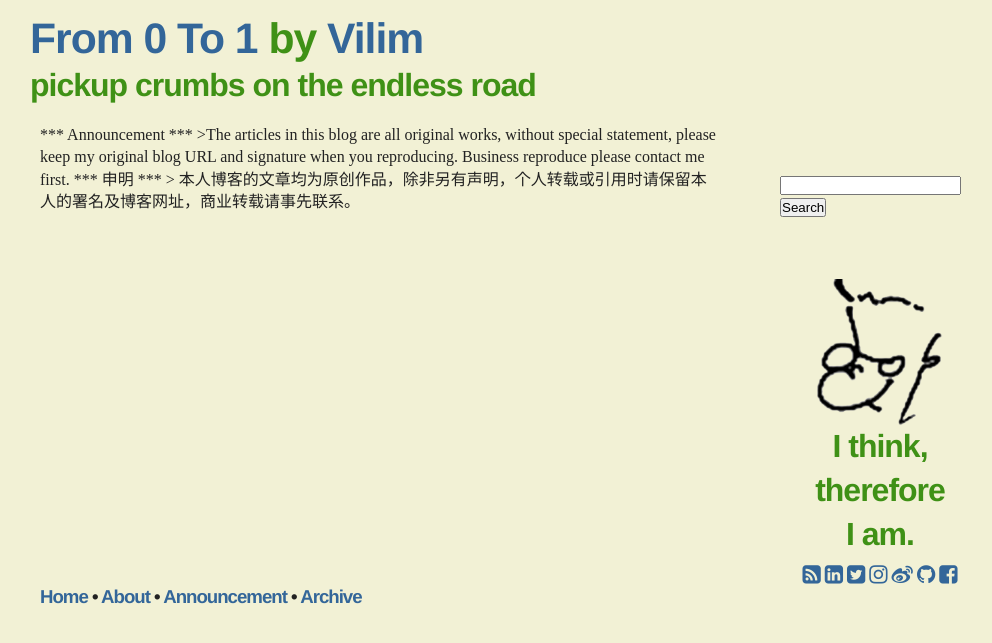
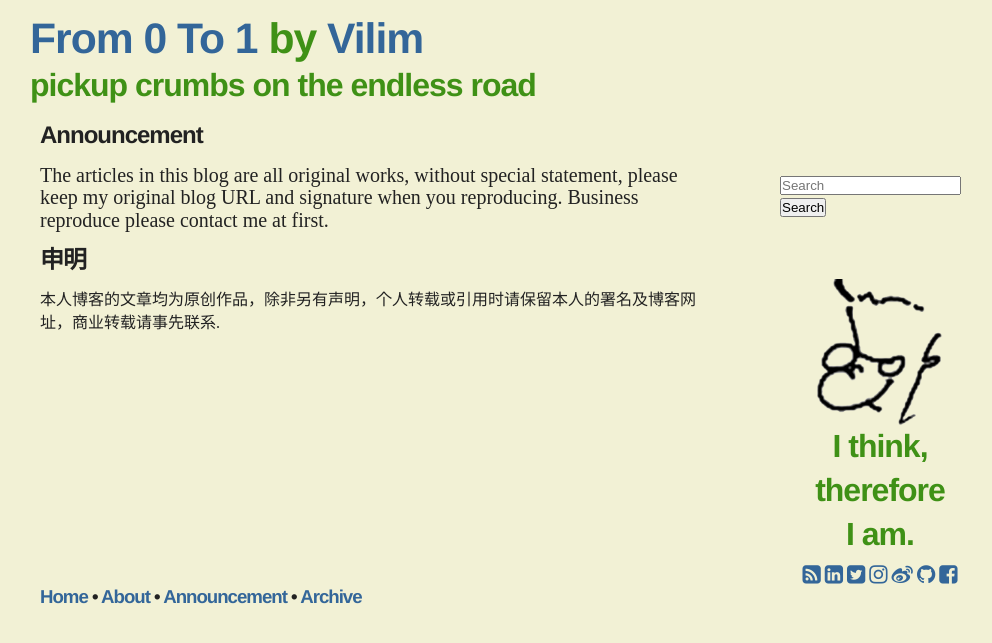
Before and after one commit to villim/villim.github.io, a Jekyll site: the page built from announcement.html, in a window 1280 px wide. Shown: the top 643 px of the page, without its empty margins (135-1127 px from the left). Built offline with Jekyll 4.4.1, drawn with Linux system fonts in a browser that asks for light colours; nearby versions of some CDN libraries; Markdown is read by kramdown in place of the engine named in the settings.

Commit message:
adjust rss

```diff
--- a/_layouts/default.html
+++ b/_layouts/default.html
@@ -26,15 +26,11 @@
 			</div>
 
 			<div id="sidebar">
-        <form action="https://www.google.com/cse" id="cse-search-box">
-          <div>
-            <input type="hidden" name="cx" value="00062178004161548235:gnplrkdmhbu" />
-            <input type="hidden" name="ie" value="UTF-8" />
-            <input type="text" name="q" size="20" />
-            <input type="submit" name="sa" value="Search" />
-          </div>
-        </form>
-
+				<form id="search-box"  class="navbar-form navbar-right" role="search" action="http://google.com/search" method="get">
+					<input type="hidden" name="q" value="site:villim.github.io">
+						<input type="text" class="form-control" placeholder="Search" name="q">
+					<button type="submit" class="btn btn-default">Search</button>
+				</form>
 				<div id="selfintro">
 					<img src="{{site.baseurl}}img/My.header.400.yellow.png" height=150 width=150/>
 					<h2 id="subtitle">I think,<br/><br/> therefore<br/><br/>I am.</h2>
--- a/announcement.html
+++ b/announcement.html
@@ -3,8 +3,8 @@
 title: Announcement
 ---
 
-*** Announcement ***
->The articles in this blog are all original works, without special statement, please keep my original blog URL and signature when you reproducing. Business reproduce please contact me first.
+<h2> Announcement </h2>
+<p style="font-size:15pt" >The articles in this blog are all original works, without special statement, please keep my original blog URL and signature when you reproducing. Business reproduce please contact me at first. </p>
 
-*** 申明 ***
-> 本人博客的文章均为原创作品，除非另有声明，个人转载或引用时请保留本人的署名及博客网址，商业转载请事先联系。
+<h2> 申明 </h2>
+<p> 本人博客的文章均为原创作品，除非另有声明，个人转载或引用时请保留本人的署名及博客网址，商业转载请事先联系. </p>
--- a/atom.xml
+++ b/atom.xml
@@ -3,9 +3,9 @@
 ---
 <?xml version="1.0" encoding="utf-8"?>
 <feed xmlns="http://www.w3.org/2005/Atom">
- <title>Alex Payne</title>
- <link href="https://al3x.net/atom.xml" rel="self"/>
- <link href="https://al3x.net/"/>
+ <title>Villim Wong</title>
+ <link href="https://www.from0to1.net/atom.xml" rel="self"/>
+ <link href="https://www.from0to1.net/"/>
  <updated>{{ site.time | date_to_xmlschema }}</updated>
  <id>http://www.from0to1.net/</id>
  <author>
--- a/css/screen.css
+++ b/css/screen.css
@@ -106,7 +106,7 @@
 }
 
 /* ids */
-#cse-search-box {
+#search-box {
   margin-top: 10px;
 }
 
--- a/index.html
+++ b/index.html
@@ -2,9 +2,9 @@
 layout: default
 title: From0to1
 ---
-<h2 id="intro">
-	Here's the most 5 posts! <br> See more in the <a href="/archive.html" title="Archive">archive</a>
-</h2>
+<h3 id="intro">
+	Here's the latest 5 posts! read  more in <a href="/archive.html" title="Archive">archive</a>
+</h3>
 
 {% for post in site.posts limit:5 %}
 <div class="post">
```
